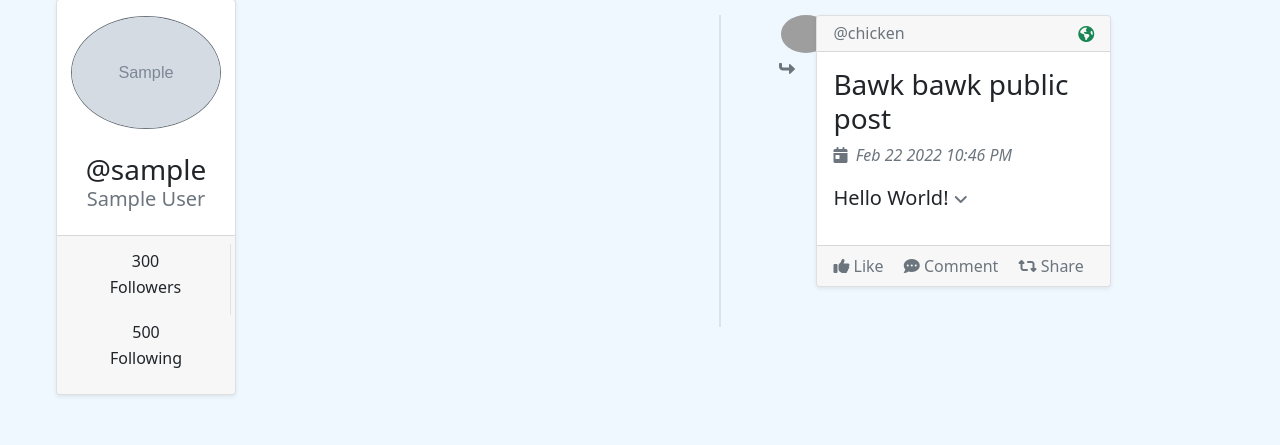
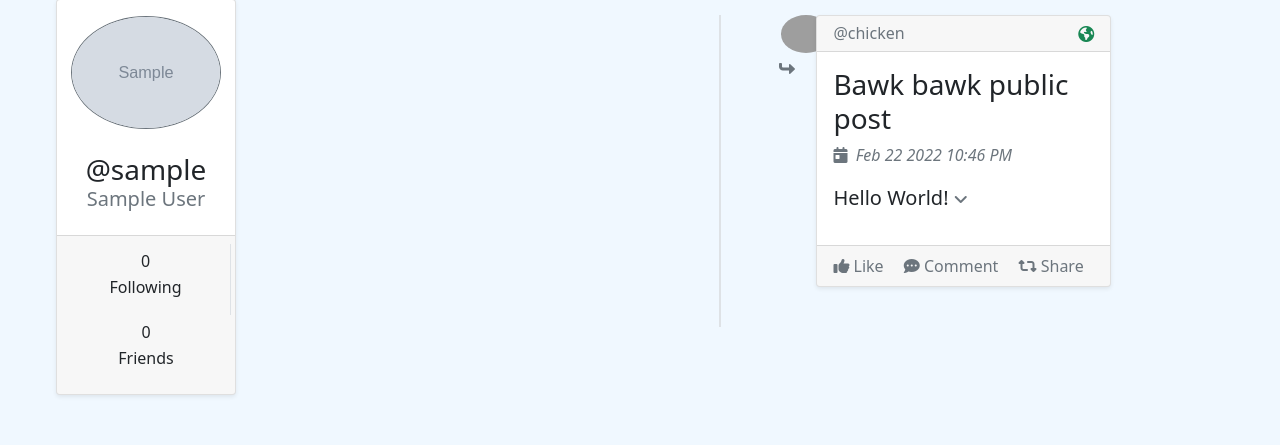
Before and after one commit to CMPUT404W22-SocialDistribution/social-distribution, a Django app: page / in a window 1280 px wide. Shown: the part 193-638 px from the top of the page. Run offline with Django 4.2, Linux system fonts and the light colour scheme; a user stored in the database is signed in; tables that the repository leaves empty hold one stand-in row (values such as "Sample post"); grey boxes marked "Sample" are stand-in pictures; some libraries are stand-ins or nearby versions; grey boxes are pictures that could not be loaded.

Commit message:
Updated stream UI

```diff
--- a/social_distribution/author_manager/templates/author_manager/index.html
+++ b/social_distribution/author_manager/templates/author_manager/index.html
@@ -28,12 +28,12 @@
                     <div class="card-footer" >
                         <div class="row">
                             <div class="col border-end">
-                                <p class="text-center h6 mt-2 mb-1">300</p>
-                                <p class="text-center h7">Followers</p>
+                                <p class="text-center h6 mt-2 mb-1">{{ author.followings.all.count }}</p>
+                                <p class="text-center h7">Following</p>
                             </div>
                             <div class="col">
-                                <p class="text-center h6 mt-2 mb-1">500</p>
-                                <p class="text-center h7">Following</p>
+                                <p class="text-center h6 mt-2 mb-1">{{ friends_count}}</p>
+                                <p class="text-center h7">Friends</p>
                             </div>
                         </div>
                     </div>
--- a/social_distribution/author_manager/views.py
+++ b/social_distribution/author_manager/views.py
@@ -60,7 +60,10 @@ def sign_in(request):
 def home(request):
     if request.method == "GET":
         author = get_object_or_404(Author, user=request.user)
-        return render(request, 'author_manager/index.html', {'author': author})
+        followers = author.followers.all()
+        followings = author.followings.all()
+        friends = followings & followers
+        return render(request, 'author_manager/index.html', {'author': author, 'friends_count': friends.count})
 
 
 @login_required
@@ -98,9 +101,7 @@ def friends_view(request, author_id):
     current_author = Author.objects.get(id=author_id)
     if request.method == "GET":
         followers = current_author.followers.all()
-        print(followers)
         followings = current_author.followings.all()
-        print(followings)
         friends = followings & followers
         return render(request, 'friends/friends.html', {'friends': friends})
 
```
